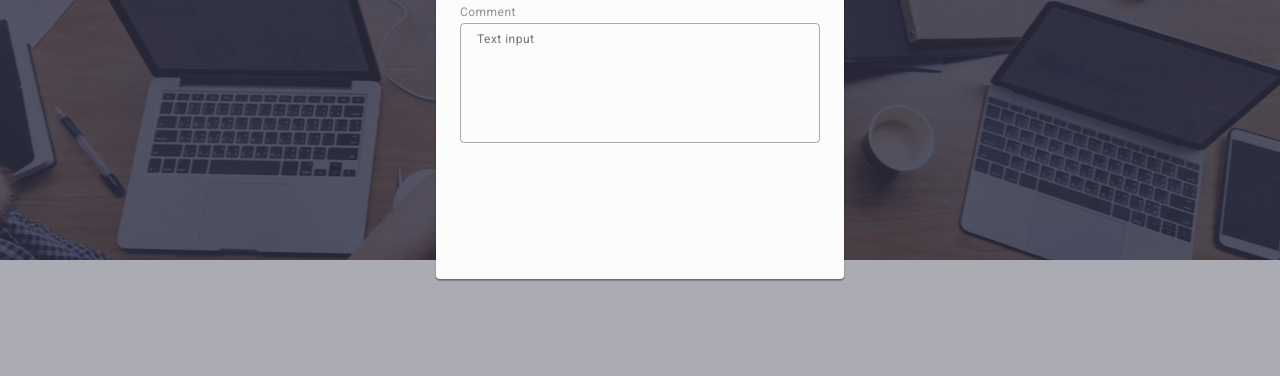
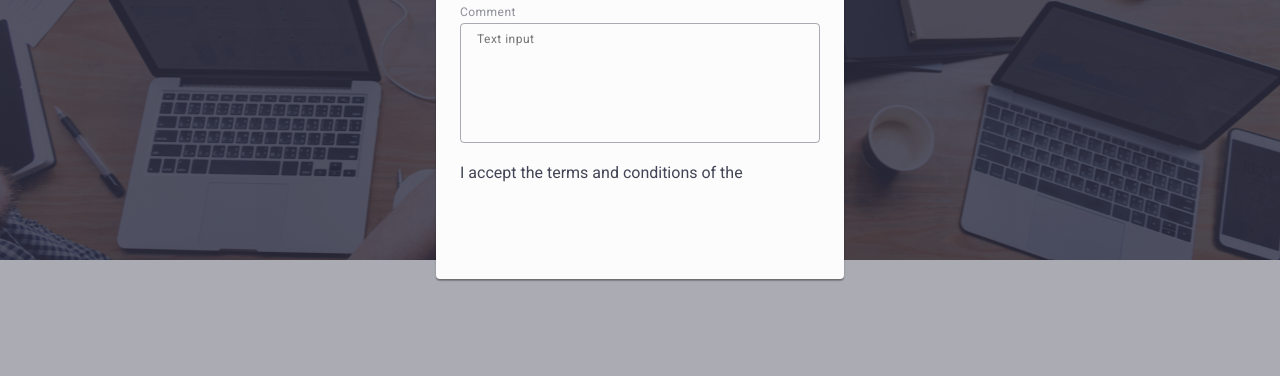
Before and after one commit to JuliaCicer13/goit-markup-hw-05, a plain HTML site: page index.html in a window 1280 px wide. Both pictures are taken after a click on the button "Order Service". Shown: the part 413-789 px from the top of the page. Drawn offline with nearby package versions, Linux system fonts and the light colour scheme.

Commit message:
Update index.html

```diff
--- a/index.html
+++ b/index.html
@@ -496,6 +496,9 @@
               value="true"
               name="user-privacy"
             />
+            <label class="lable-checkbox" for="user-privacy">
+              I accept the terms and conditions of the</label
+            >
           </div>
         </form>
       </div>
```
